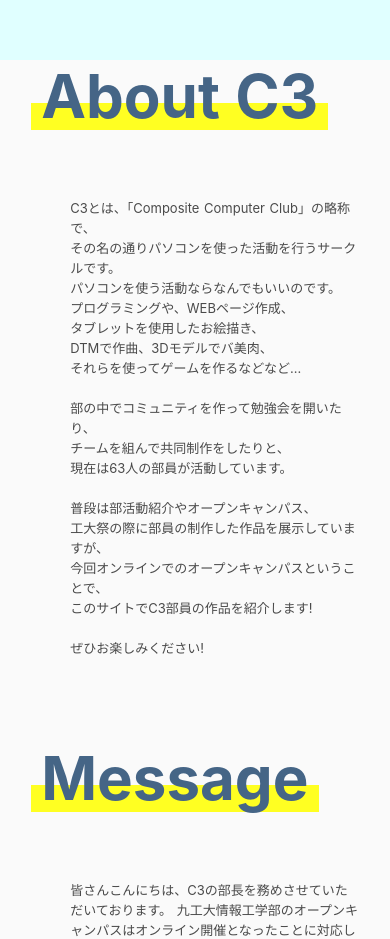
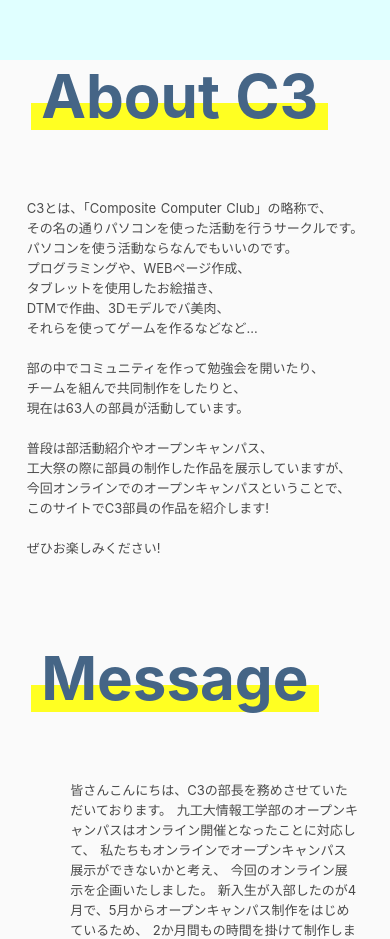
Before and after one commit to sha-ce/ocantest, a Nuxt app: page / in a window 390 px wide. Shown: the part 1020-1959 px from the top of the page. Built offline with nearby package versions, Linux system fonts and the light colour scheme.

Commit message:
Add files via upload

```diff
--- a/components/AboutC3.vue
+++ b/components/AboutC3.vue
@@ -36,15 +36,12 @@
   color: #456586;
   font-size: max(15vw, 60px);
   font-weight: bold;
-  border-bottom: #FFFF22 solid max(7vw, 20px);
+  border-bottom: solid max(7vw, 20px) #FFFF22;
   display: inline-block;
   height: max(18vw, 70px);
 }
 .main {
   background-color: #FAFAFA;
-  padding: 8vh 8% 10vh 0;
-  margin: 0 auto 0 18vw;
-  text-align: left;
 }
 .mainContent {
   background-color: #FAFAFA;
@@ -53,4 +50,23 @@
   font-size: max(2vw, 13px);
   line-height: max(4vw, 20px);
 }
+/* スマホ以上 */
+@media screen and (min-width: 481px) {
+  .main {
+    padding: 8vh 8% 10vh 0;
+    margin: 0 auto 0 18vw;
+  }
+}
+/* スマホ幅 */
+@media screen and (max-width: 481px) {
+  .main {
+    padding: 8vh 0 10vh 0;
+    margin: 0 auto;
+    display: flex;
+  }
+  .mainContent {
+    margin: 0 auto;
+    display: inline-block;
+  }
+}
 </style>
```
